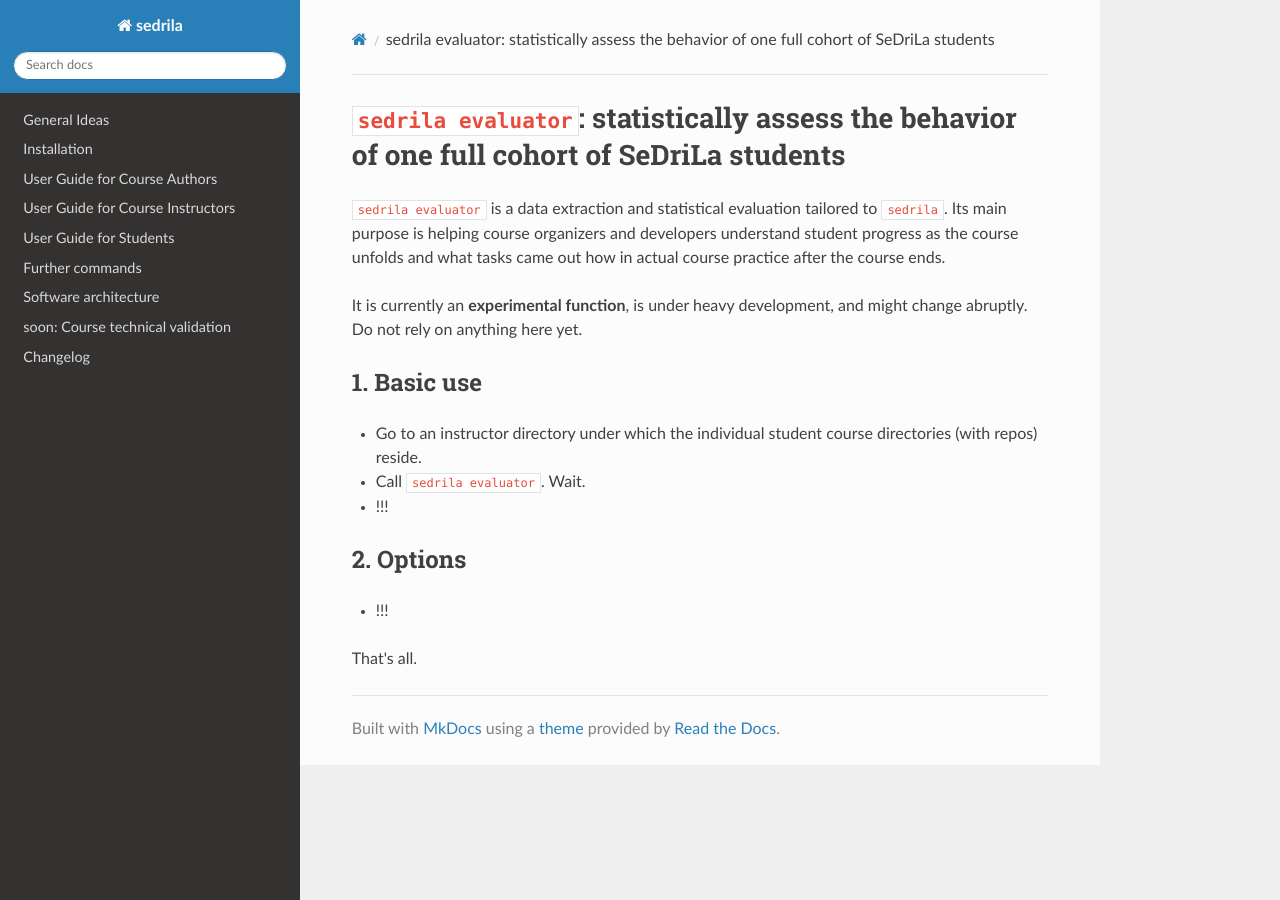
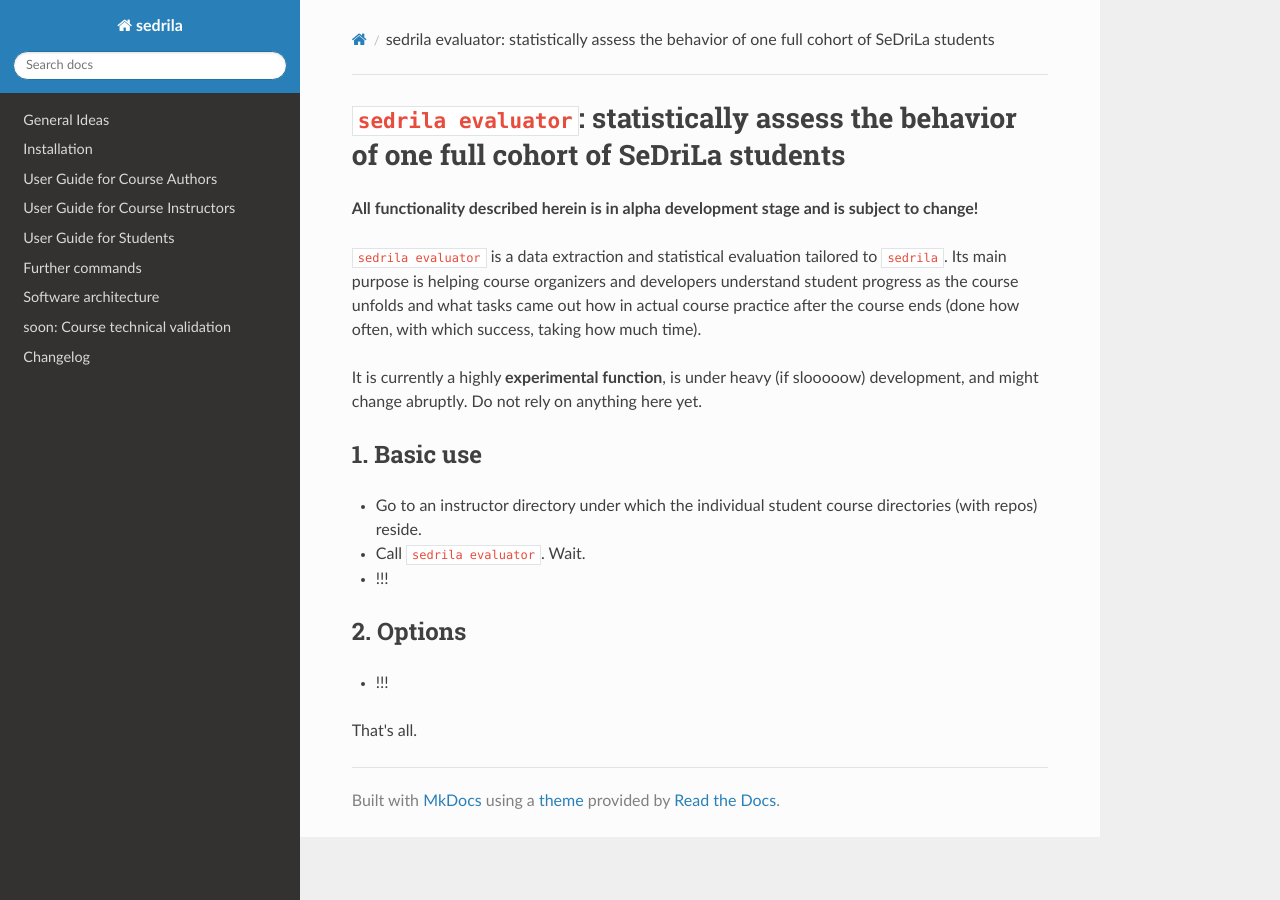
Before and after one commit to fubinf/sedrila, an MkDocs documentation site: the page built from docs/evaluator.md, in a window 1280 px wide. Built offline with MkDocs 1.6.1, drawn with Linux system fonts in a browser that asks for light colours; nearby versions of some CDN libraries.

Commit message:
docs/evaluator.md: some clarifications, esp. its alpha stage

```diff
--- a/docs/evaluator.md
+++ b/docs/evaluator.md
@@ -1,11 +1,14 @@
 # `sedrila evaluator`: statistically assess the behavior of one full cohort of SeDriLa students
+
+**All functionality described herein is in alpha development stage and is subject to change!**
 
 `sedrila evaluator` is a data extraction and statistical evaluation tailored to `sedrila`.
 Its main purpose is helping course organizers and developers understand
 student progress as the course unfolds and
-what tasks came out how in actual course practice after the course ends.
+what tasks came out how in actual course practice after the course ends
+(done how often, with which success, taking how much time).
 
-It is currently an **experimental function**, is under heavy development,
+It is currently a highly **experimental function**, is under heavy (if slooooow) development,
 and might change abruptly.
 Do not rely on anything here yet.
 
```
